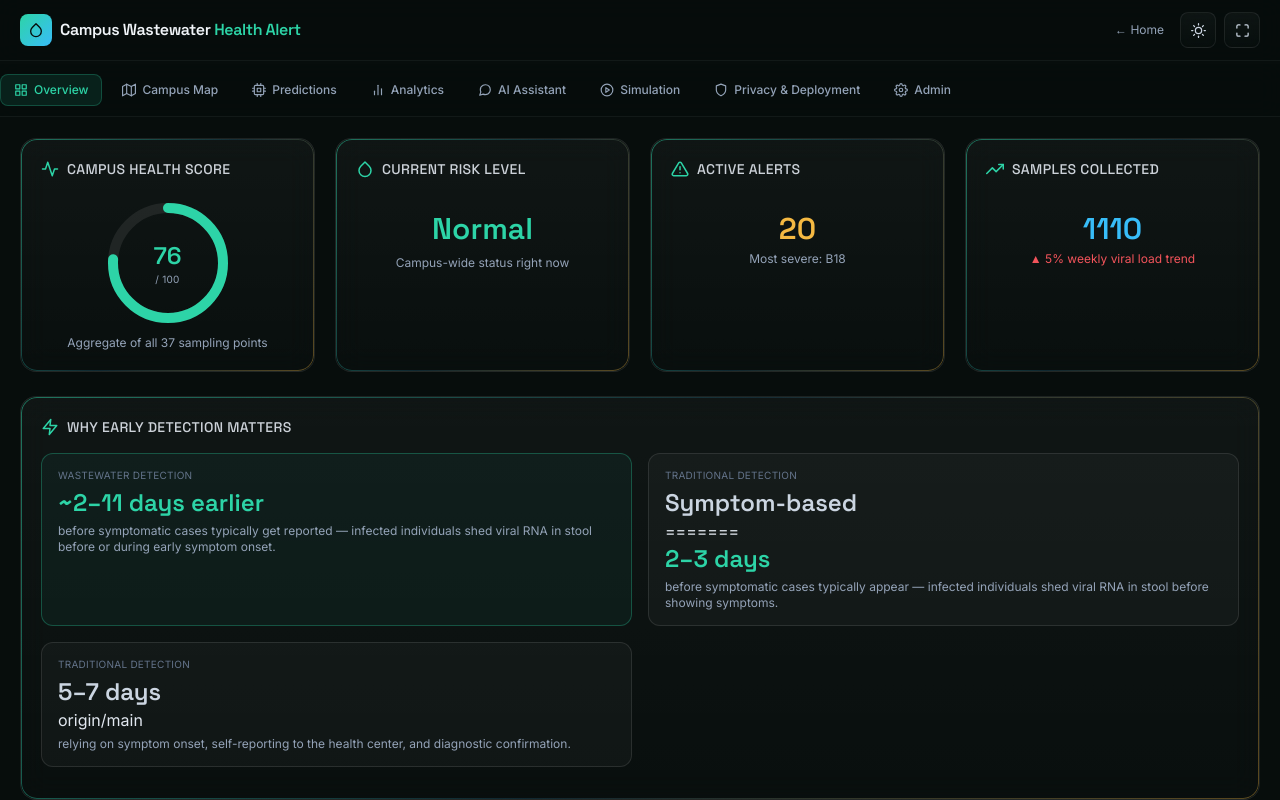
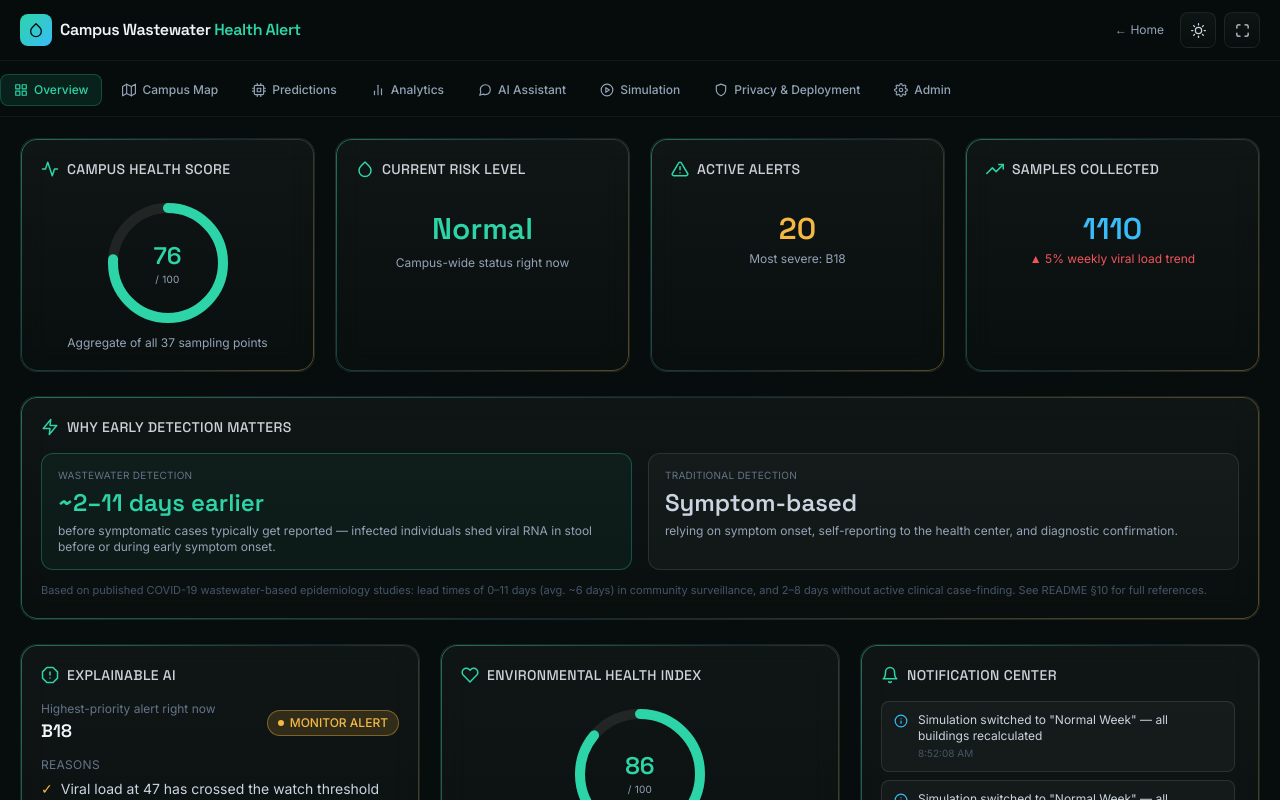
Before and after one commit to Rahul-sahu-001/campus-wastewater-dashboard, a React (Vite) app in the folder frontend/: page /#/dashboard in a window 1280 px wide. Shown: the top 800 px of the page. Built offline with nearby package versions, Linux system fonts and the light colour scheme.

Commit message:
Fix missing FiShield import and clean up leftover merge text in LeadTimeStat

```diff
--- a/frontend/src/components/dashboard/LeadTimeStat.jsx
+++ b/frontend/src/components/dashboard/LeadTimeStat.jsx
@@ -14,19 +14,11 @@ export default function LeadTimeStat() {
         <div className="rounded-xl border border-white/10 bg-white/[0.03] px-4 py-3.5">
           <p className="text-[10px] uppercase tracking-wide text-slate-500 mb-1">Traditional Detection</p>
           <p className="font-display text-2xl font-semibold text-slate-300">Symptom-based</p>
-=======
-          <p className="font-display text-2xl font-semibold text-signal-green">2–3 days</p>
-          <p className="text-xs text-slate-400 mt-1">before symptomatic cases typically appear — infected individuals shed viral RNA in stool before showing symptoms.</p>
-        </div>
-        <div className="rounded-xl border border-white/10 bg-white/[0.03] px-4 py-3.5">
-          <p className="text-[10px] uppercase tracking-wide text-slate-500 mb-1">Traditional Detection</p>
-          <p className="font-display text-2xl font-semibold text-slate-300">5–7 days</p>
-origin/main
           <p className="text-xs text-slate-400 mt-1">relying on symptom onset, self-reporting to the health center, and diagnostic confirmation.</p>
         </div>
       </div>
       <p className="text-[11px] text-slate-600 mt-3">
-
+        Based on published COVID-19 wastewater-based epidemiology studies: lead times of 0–11 days (avg. ~6 days) in community surveillance, and 2–8 days without active clinical case-finding. See README §10 for full references.
       </p>
     </Card>
   )
--- a/frontend/src/components/dashboard/PrivacyDashboard.jsx
+++ b/frontend/src/components/dashboard/PrivacyDashboard.jsx
@@ -1,5 +1,5 @@
 import React from 'react'
-
+import { FiShield, FiAlertCircle } from 'react-icons/fi'
 import Card from '../shared/Card'
 
 const ROWS = [
@@ -31,6 +31,7 @@ const ETHICS_POINTS = [
     body: "Any real deployment collecting health-adjacent data on campus should go through IIT Mandi's institutional ethics review before rollout, the same way human-subjects-adjacent research would."
   }
 ]
+
 export default function PrivacyDashboard() {
   return (
     <Card title="Privacy Dashboard" icon={FiShield}>
```
